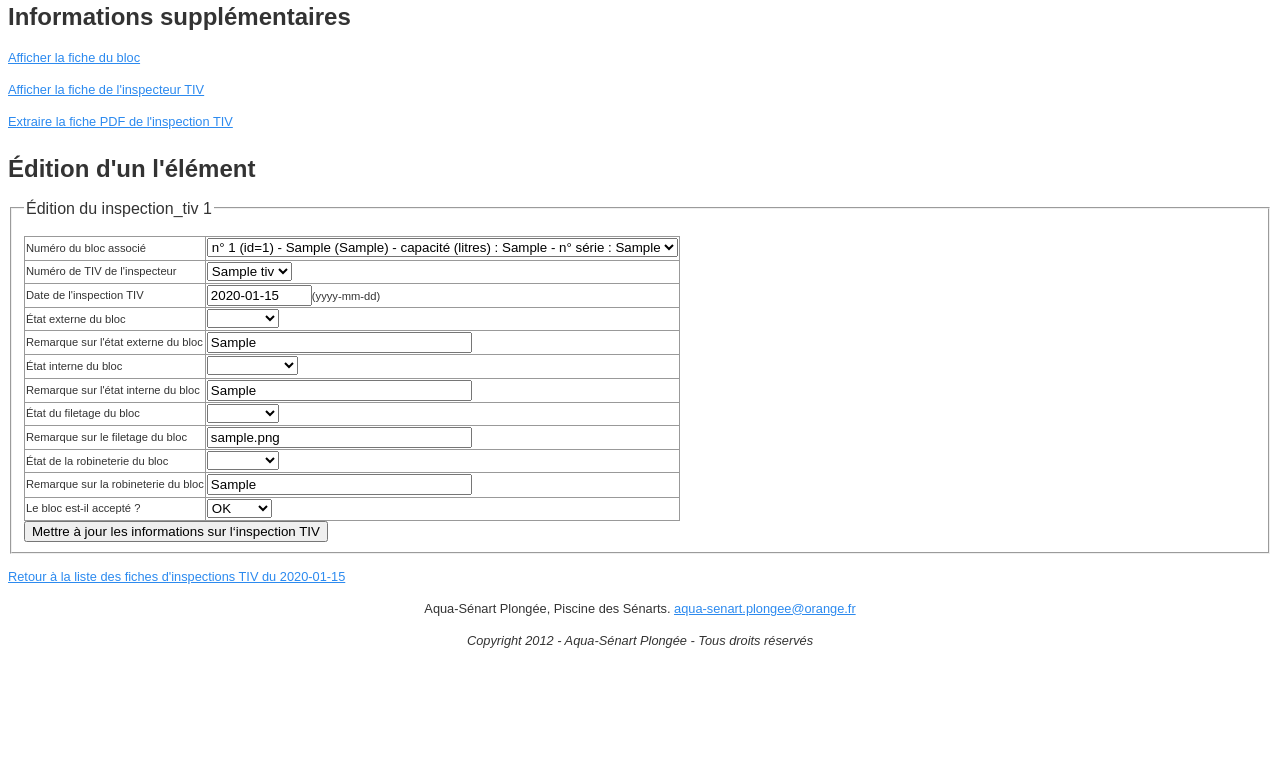
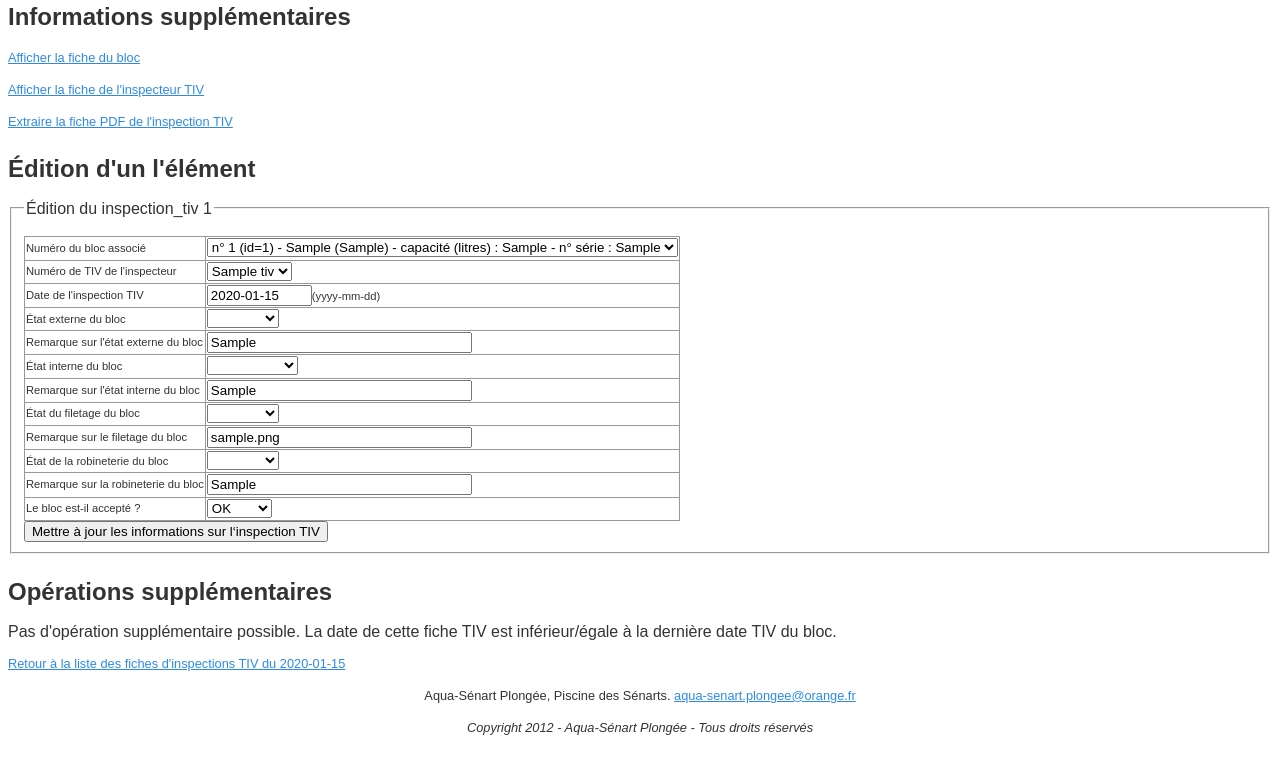
Before and after one commit to Yannig/gestion-bloc-tiv, a PHP site: page /edit.php?id=1&element=inspection_tiv&date=2020-01-15 in a window 1280 px wide. Shown: the part 21-800 px from the top of the page. Run offline with PHP 8.4, Linux system fonts and the light colour scheme; tables that the repository leaves empty hold one stand-in row (values such as "Sample post"); a stand-in replaces the project's code that opens the database connection.

Commit message:
Possibilité de mettre à jour un bloc depuis une fiche TIV.

```diff
--- a/trunk/tiv/definition_element.inc.php
+++ b/trunk/tiv/definition_element.inc.php
@@ -141,6 +141,8 @@ class TIVElement {
   }
   function getExtraInformation($id) {
   }
+  function getExtraOperation($id) {
+  }
   function getEditUrl($id) {
     $element_to_manage = "id=$id&element=".$this->_name;
     $delete_confirmation = "return(confirm(\"Suppression élément ".$this->_name." (id = $id) ?\"));";
--- a/trunk/tiv/definition_element_inspection_tiv.inc.php
+++ b/trunk/tiv/definition_element_inspection_tiv.inc.php
@@ -27,6 +27,24 @@ class inspection_tivElement extends TIVElement {
                   "<p><a href='edit.php?id=".$result[1]."&element=inspecteur_tiv'>Afficher la fiche de l'inspecteur TIV</a></p>\n".
                   "<p><a href='impression_fiche_tiv.php?id_bloc=".$result[0]."&date=".$this->_date."'>Extraire la fiche PDF de l'inspection TIV</a></p>";
     return $extra_info;
+  }
+  function getExtraOperation($id) {
+    $db_query = "SELECT date_dernier_tiv FROM bloc,inspection_tiv WHERE inspection_tiv.id = $id AND id_bloc = bloc.id AND date_dernier_tiv < '".$this->_date."'";
+    $db_result = $this->_db_con->query($db_query);
+    if(!$db_result->fetch_array()) {
+      return "Pas d'opération supplémentaire possible. La date de cette fiche TIV est inférieur/égale à la dernière date TIV du bloc.";
+    }
+    $db_query = "SELECT decision FROM inspection_tiv WHERE id = $id AND decision = 'OK'";
+    $db_result = $this->_db_con->query($db_query);
+    if(!$db_result->fetch_array()) {
+      return "Pas d'opération supplémentaire possible. Veuillez changer la décision afin de pouvoir mettre à jour le bloc.";
+    }
+    $form  = "<form name='update_bloc' id='update_bloc' action='update_bloc_tiv.php' method='POST'>\n";
+    $form .= "<input type='hidden' name='date_tiv' value='".$this->_date."' />\n";
+    $form .= "<input type='hidden' name='blocs_to_update[]' value='$id' />\n";
+    $form .= "<input type='submit' name='lancer' value='Lancer la mise à jour du bloc avec le contenu de cette fiche TIV'>\n";
+    $form .= "</form>\n";
+    return $form;
   }
   function setDate($date) {
     $this->_date = $date;
--- a/trunk/tiv/edit.php
+++ b/trunk/tiv/edit.php
@@ -34,6 +34,11 @@ print "<h2>Édition d'un l'élément</h2>\n";
 <?php
 print $edit_class->constructEditForm($id, "edit_form");
 
+if($extra_operation = $edit_class->getExtraOperation($id)) {
+  print "<h2>Opérations supplémentaires</h2>\n";
+  print $extra_operation;
+}
+
 print "<p><a href='".$edit_class->getBackUrl()."'>".$edit_class->getUrlTitle()."</a></p>\n";
 include_once('foot.inc.php');
 ?>
```
Also changed, not shown: trunk/tiv/update_bloc_tiv.php (+19 -8 lines).
